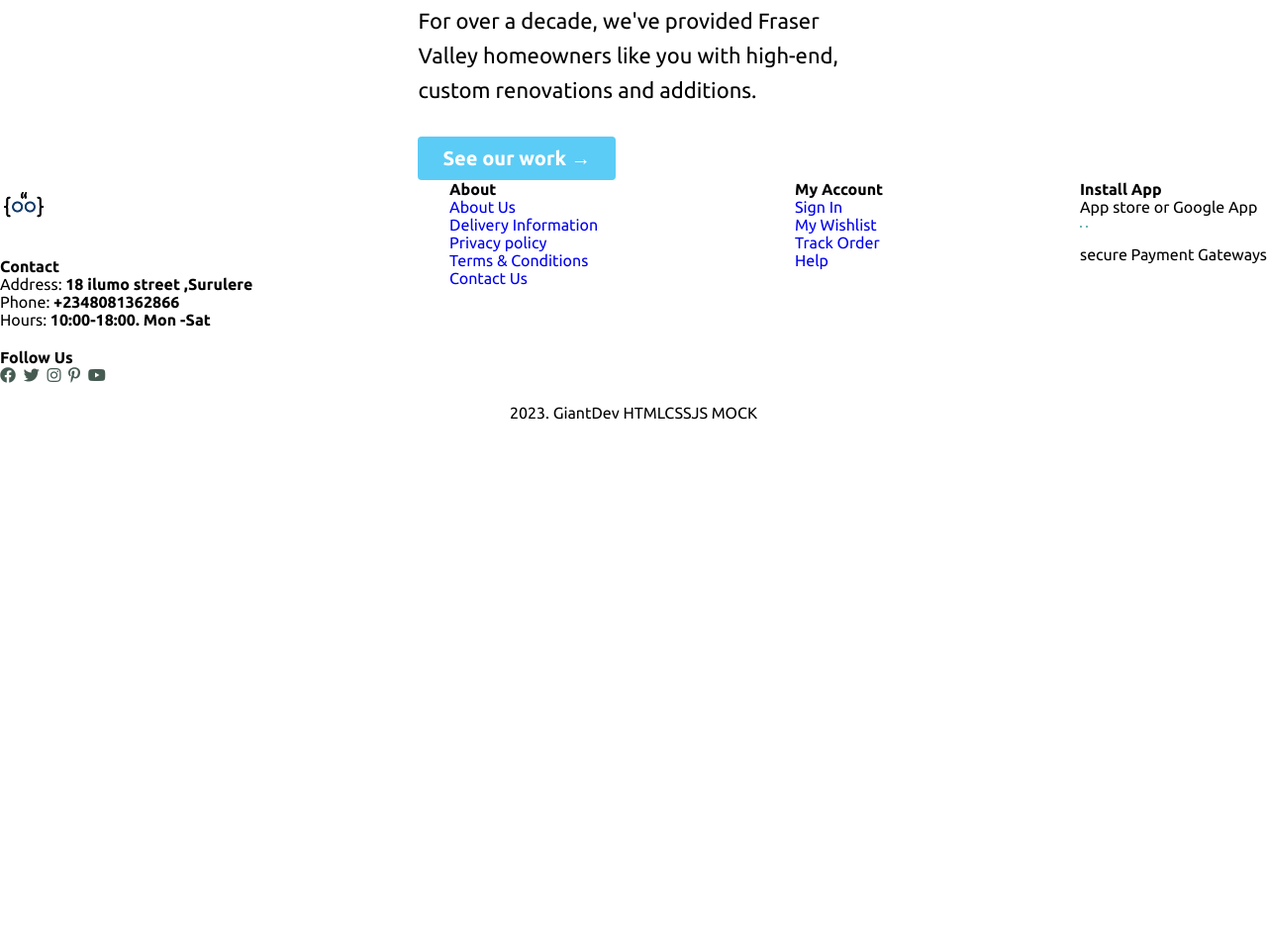
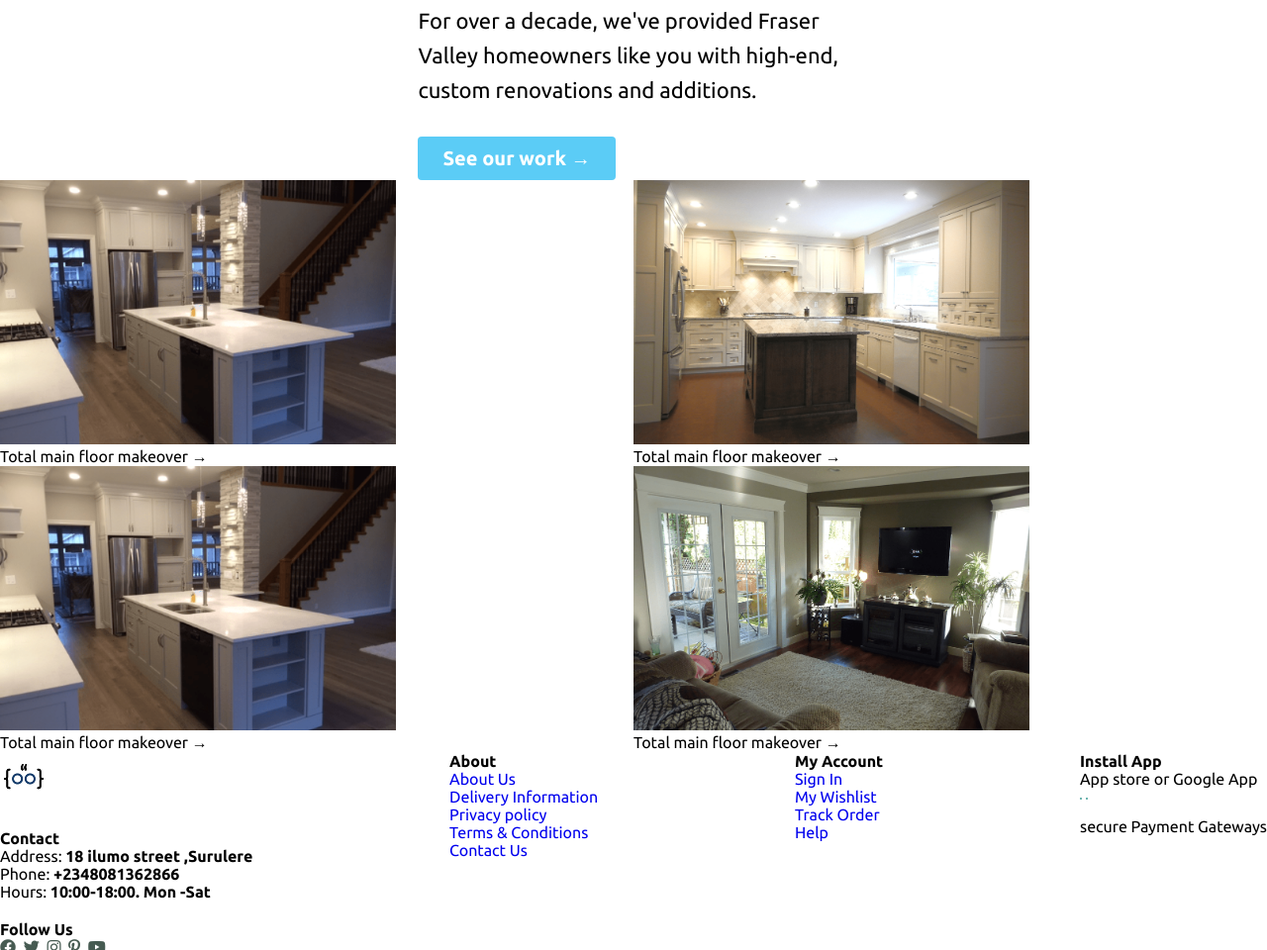
Before and after one commit to adenitan007/Design-build, a plain HTML site: page design-build/index.html in a window 1280 px wide. Shown: the part 416-1376 px from the top of the page at 99% size. Before the commit the page ends 842 px from the top, so only its background shows below. Drawn offline with Linux system fonts and the light colour scheme.

Commit message:
Changes to be committed: 	modified:   design-build/index.html 	new file:   design-build/scss/components/_card.scss modified:   design-build/scss/style.scss 	modified:   dist/style.css 	modified:   dist/style.css.map

```diff
--- a/design-build/index.html
+++ b/design-build/index.html
@@ -50,7 +50,22 @@
     </section>
 
     <section id="card">
-
+      <div class="main-card">
+        <img src="./images/image2.png" alt="">
+        <p>Total main floor makeover  &rarr;</p>
+      </div>
+      <div class="main-card">
+        <img src="./images/image3.png" alt="">
+        <p>Total main floor makeover  &rarr;</p>
+      </div>
+      <div class="main-card">
+        <img src="./images/image2.png" alt="">
+        <p>Total main floor makeover  &rarr;</p>
+      </div>
+      <div class="main-card">
+        <img src="./images/image4.png" alt="">
+        <p>Total main floor makeover  &rarr;</p>
+      </div>
     </section>
 
     <footer class="section-p1">
--- /dev/null
+++ b/design-build/scss/components/_card.scss
@@ -0,0 +1,14 @@
+#card{
+  display:grid;
+  grid-template-columns: 1fr 1fr;
+  align-items: center;
+
+
+
+  .main-card{
+    img{
+      height: auto;
+      width: 400px;
+    }
+  }
+}
--- a/design-build/scss/style.scss
+++ b/design-build/scss/style.scss
@@ -2,6 +2,7 @@
 @use './components/mediaquery';
 @use './general/main';
 @use './general/typo';
+@use './components/card';
 @use './components/buttons';
 @use './components/navbar';
 @use './components/footer';
```
Also changed, not shown: dist/style.css, 1 other file.
